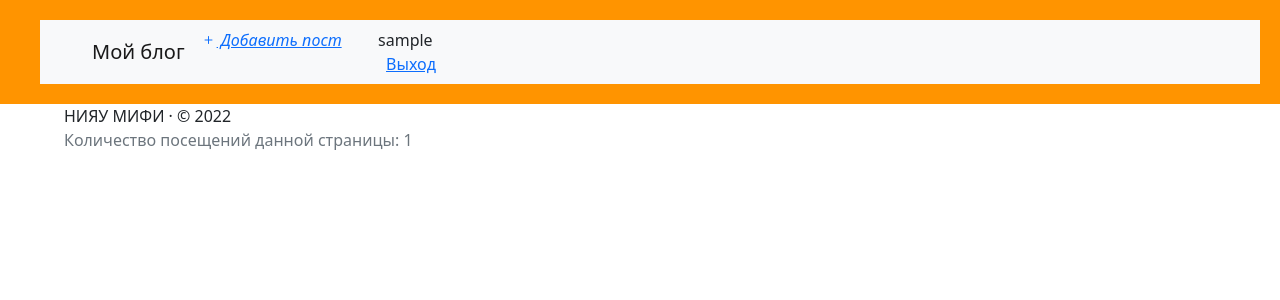
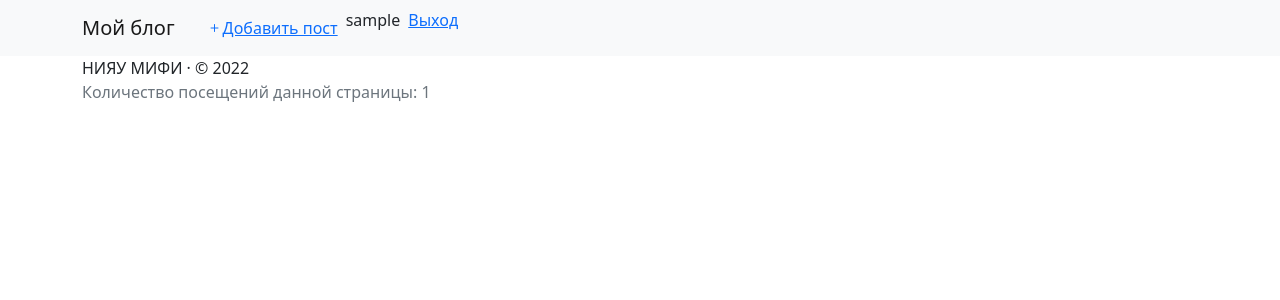
Before and after one commit to Azonchic16/djangogirls, a Django app: page / in a window 1280 px wide. Shown: the top 300 px of the page. Run offline with Django 3.2, Linux system fonts and the light colour scheme; the visitor is signed in with stand-in values (Sample User, id 1); data that the repository does not hold is empty; some libraries are stand-ins or nearby versions.

Commit message:
21.11.2022

```diff
--- a/blog/static/css/blog.css
+++ b/blog/static/css/blog.css
@@ -23,9 +23,16 @@
   h4 {
     font-family: 'Lobster', cursive;
   }
-
+  h5 {
+    color: #808080;
+  }
   .date {
     color: #828282;
+  }
+
+  h5
+  {
+    font-family: 'Lobster';
   }
 
   .save {
--- a/blog/templates/blog/base.html
+++ b/blog/templates/blog/base.html
@@ -18,7 +18,6 @@
 </head>
 
 <body>
-  <div class="page-header">
     <nav class="navbar navbar-expand-lg bg-light">
 
       <div class="container">
@@ -30,26 +29,29 @@
           <div class="navbar-nav">
             {%if user.get_username %}
             <ul class='navbar-nav w-100'>
-              <li><a href="{%url 'post_new'%}"> <i class="bi-plus"> Добавить пост </i></a></li>
+              <li class="nav-link">
+                <a href="{%url 'post_new'%}" class="ms-2"><i class="bi-plus"></i>Добавить пост</a>
+              </li>
             </ul>
             <ul class="navbar-nav ms-auto">
-              <li class="nav-item"><span>{{user.get_username}}</span>
-               <a href="{%url 'logout'%}" class="ms-2">Выход</a> </li>
+              <li>
+                <class="nav-text">{{user.get_username}}
+              </li>
+              <li>
+               <a href="{%url 'logout'%}" class="ms-2">Выход</a>
+              </li>
             </ul>
             {%else%}
-            <ul>
-              <li class="nav-item"><a href="{%url 'login'%}" class="ms-2">Вход</a></li>
+            <ul class="navbar-nav ms-auto">
+              <li class="nav-item">
+                <a href="{%url 'login'%}" class="ms-2">Вход</a></li>
             </ul>{%endif%}
           </div>
         </div>
       </div>
-    </nav>
   </div>
-  </div>
-  <div class="content container">
-    <div class="row">
-      <div class="col-md-8">
-      <div class="container">
+  </nav>
+  <div class="container">
         {%block content%}
         {%endblock%}
       </div>
--- a/blog/templates/blog/post.html
+++ b/blog/templates/blog/post.html
@@ -3,9 +3,13 @@
         <a href="{%url 'post_detail' pk=post.pk %}" class="nav-link">{{ post.title }}</a>
     </div>
     <div class="card-body">
+        <p class="card-text">{{ post.text|linebreaksbr }}</p>
+        {%if user.get_username %}
         <a class="btn btn-primary" href="{% url 'post_edit' pk=post.pk %}">
+
         <button type="submit" class="btn btn-primary"> Редактировать <i class="bi bi-pencil"></i></button>
         </a>
+        {%endif%}
     </div>
     <div class="card-footer text-muted">
         {{post.published_date}}
```
